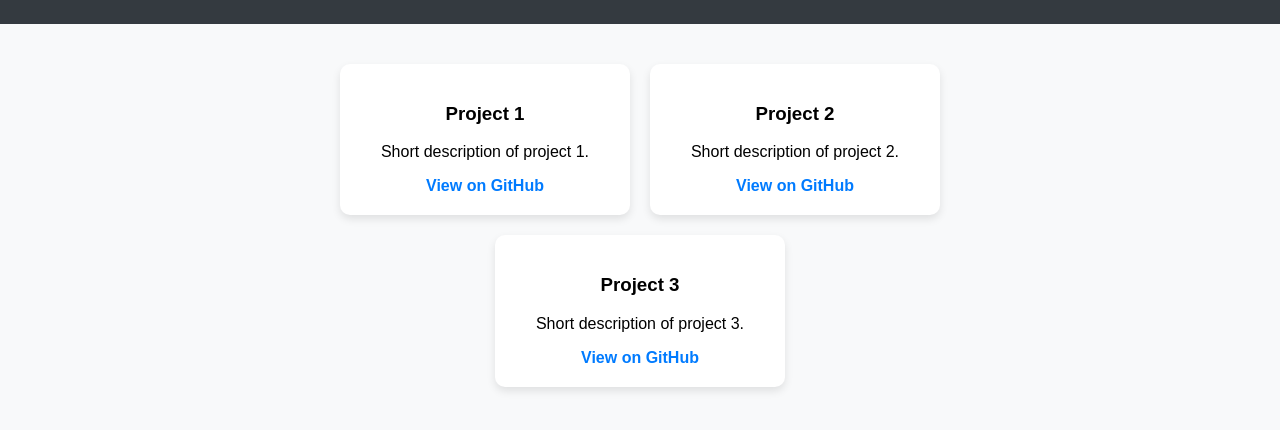
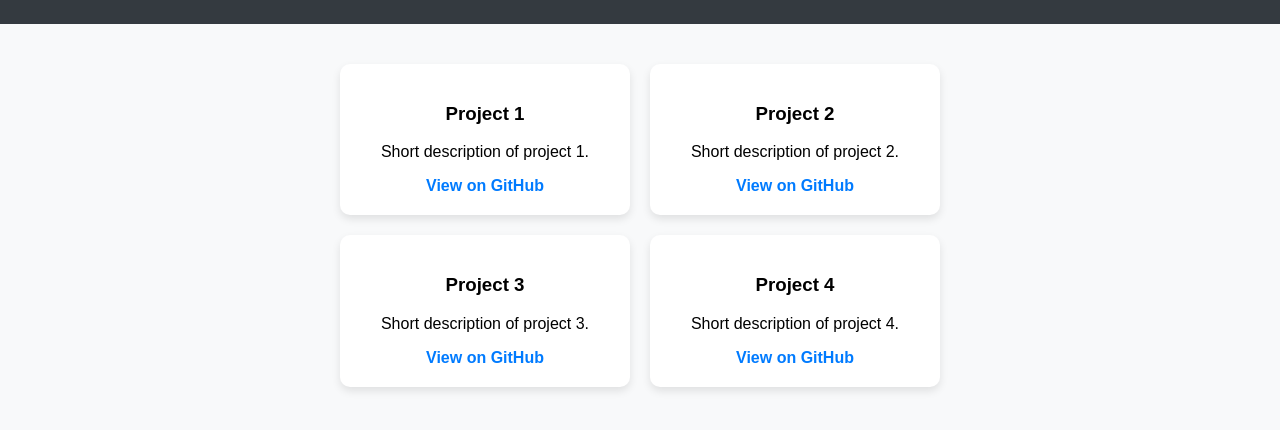
Before and after one commit to baris1779/barisuluer.github.io, a plain HTML site: page index.html in a window 1280 px wide. Shown: the part 102-532 px from the top of the page. Drawn offline with Linux system fonts and the light colour scheme.

Commit message:
Update index.html

```diff
--- a/index.html
+++ b/index.html
@@ -74,6 +74,11 @@
             <p>Short description of project 3.</p>
             <a href="https://github.com/kullanici/proje3" target="_blank">View on GitHub</a>
         </div>
+        <div class="project-card">
+            <h3>Project 4</h3>
+            <p>Short description of project 4.</p>
+            <a href="https://github.com/kullanici/proje3" target="_blank">View on GitHub</a>
+        </div>
     </div>
 </body>
 </html>
```
